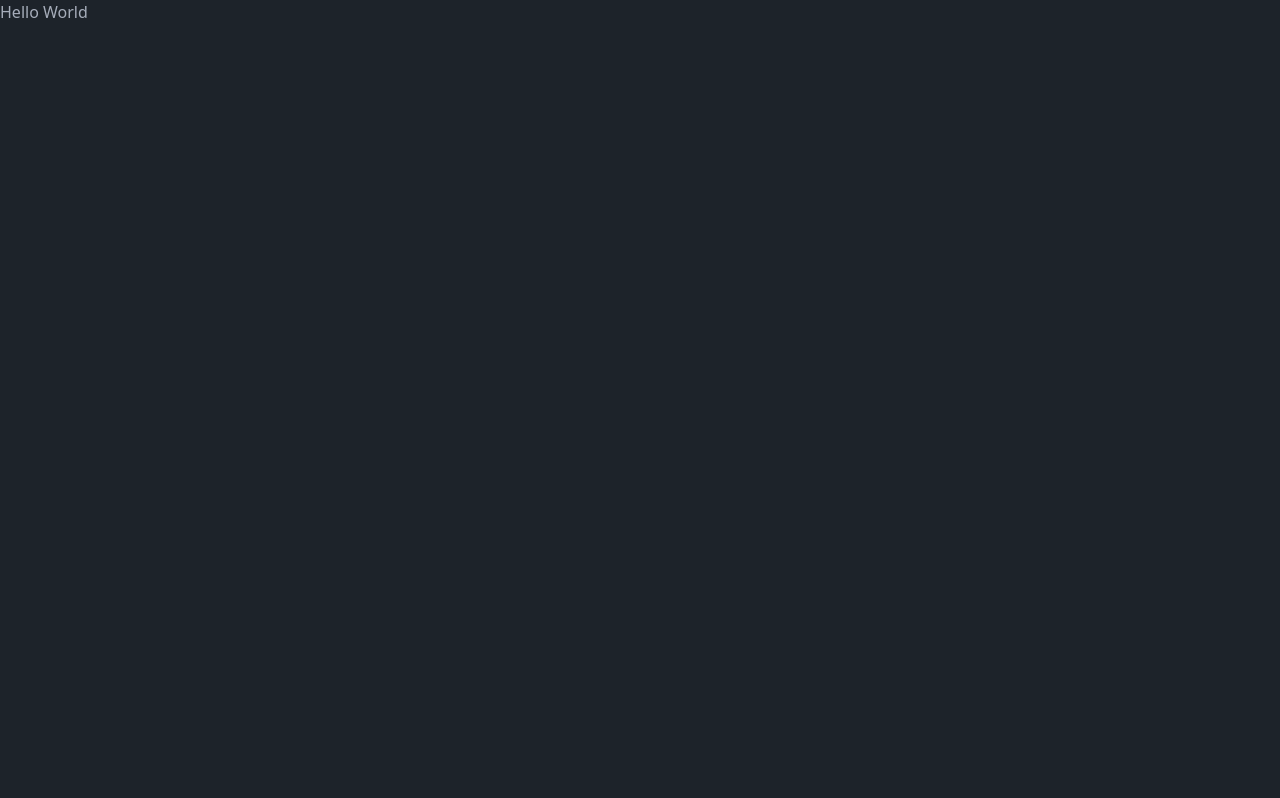
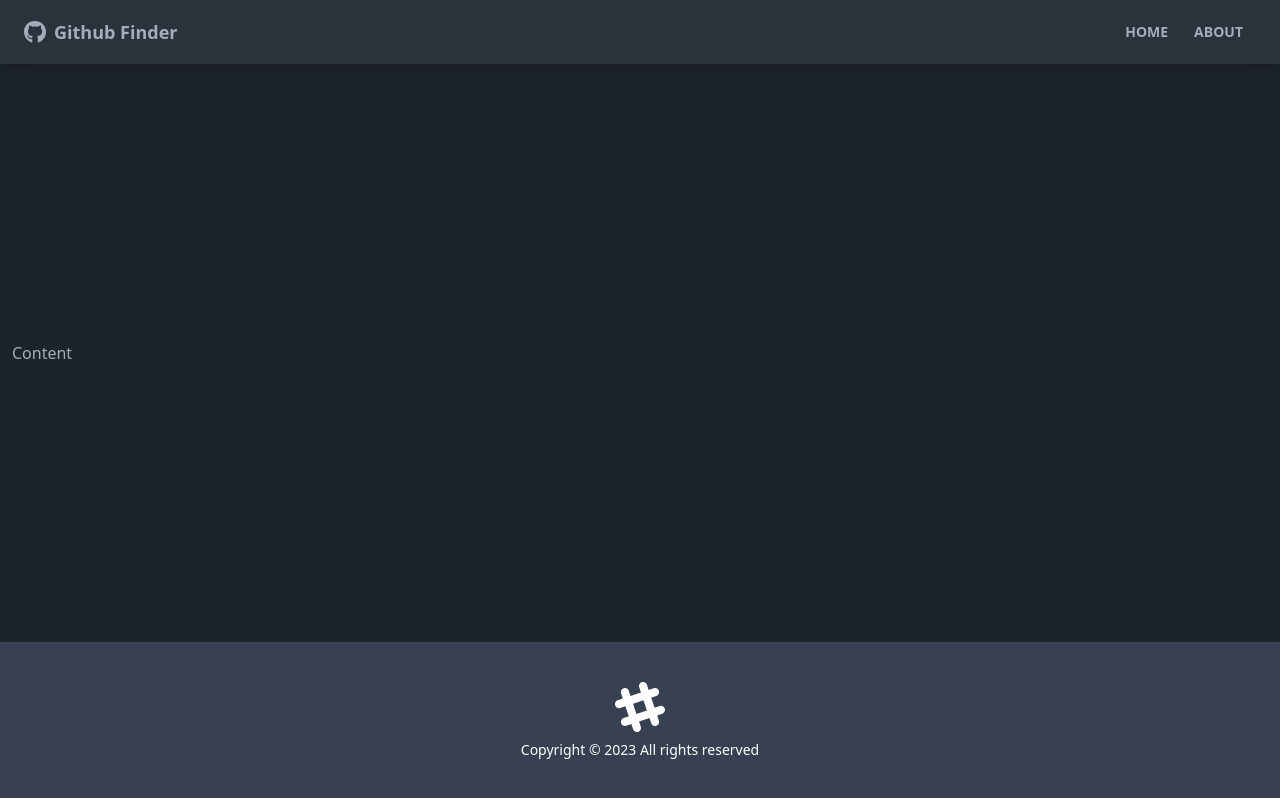
Before and after one commit to nordomcode/GithubFinder, a React (Create React App) app: page / in a window 1280 px wide. Built offline with nearby package versions, Linux system fonts and the light colour scheme.

Commit message:
Navbar and Footer

```diff
--- a/package.json
+++ b/package.json
@@ -8,6 +8,8 @@
     "@testing-library/user-event": "^13.5.0",
     "react": "^18.2.0",
     "react-dom": "^18.2.0",
+    "react-icons": "^4.10.1",
+    "react-router-dom": "^6.14.2",
     "react-scripts": "5.0.1",
     "web-vitals": "^2.1.4"
   },
--- a/src/App.js
+++ b/src/App.js
@@ -1,9 +1,18 @@
+import {BrowserRouter as Router, Route} from 'react-router-dom'
+import Navbar from './components/layout/Navbar'
+import Footer from './components/layout/Footer'
 
 function App() {
   return (
-    <div>
-      <h1>Hello World</h1>
-    </div>
+    <Router>
+      <div className="flex flex-col justify-between h-screen">
+        <Navbar />
+
+        <main className='container mx-auto px-3 pb-12'>Content</main>
+
+        <Footer />
+      </div>
+    </Router>
   );
 }
 
--- /dev/null
+++ b/src/components/layout/Footer.jsx
@@ -0,0 +1,26 @@
+import React from 'react'
+
+function Footer() {
+    const footerYear =new Date().getFullYear()
+  return (
+    <footer className='footer p-10 bg-gray-700 text-primary-content footer-center'>
+        <div>
+        <svg
+          width='50'
+          height='50'
+          viewBox='0 0 24 24'
+          xmlns='http://www.w3.org/2000/svg'
+          fillRule='evenodd'
+          clipRule='evenodd'
+          className='inline-block fill-current'
+        >
+          <path d='M22.672 15.226l-2.432.811.841 2.515c.33 1.019-.209 2.127-1.23 2.456-1.15.325-2.148-.321-2.463-1.226l-.84-2.518-5.013 1.677.84 2.517c.391 1.203-.434 2.542-1.831 2.542-.88 0-1.601-.564-1.86-1.314l-.842-2.516-2.431.809c-1.135.328-2.145-.317-2.463-1.229-.329-1.018.211-2.127 1.231-2.456l2.432-.809-1.621-4.823-2.432.808c-1.355.384-2.558-.59-2.558-1.839 0-.817.509-1.582 1.327-1.846l2.433-.809-.842-2.515c-.33-1.02.211-2.129 1.232-2.458 1.02-.329 2.13.209 2.461 1.229l.842 2.515 5.011-1.677-.839-2.517c-.403-1.238.484-2.553 1.843-2.553.819 0 1.585.509 1.85 1.326l.841 2.517 2.431-.81c1.02-.33 2.131.211 2.461 1.229.332 1.018-.21 2.126-1.23 2.456l-2.433.809 1.622 4.823 2.433-.809c1.242-.401 2.557.484 2.557 1.838 0 .819-.51 1.583-1.328 1.847m-8.992-6.428l-5.01 1.675 1.619 4.828 5.011-1.674-1.62-4.829z'></path>
+        </svg>
+        <p>Copyright &copy; {footerYear} All rights reserved</p>
+        </div>
+
+    </footer>
+  )
+}
+
+export default Footer
--- /dev/null
+++ b/src/components/layout/Navbar.jsx
@@ -0,0 +1,39 @@
+import { FaGithub } from 'react-icons/fa'
+import { Link } from 'react-router-dom'
+import PropTypes from 'prop-types'
+
+function Navbar({ title }) {
+  return (
+    <nav className='navbar mb-12 shadow-lg bg-neutral text-neutral-content'>
+      <div className='container mx-auto'>
+        <div className='flex-none px-2 mx-2'>
+          <FaGithub className='inline pr-2 text-3xl' />
+          <Link to='/' className='text-lg font-bold align-middle'>
+            {title}
+          </Link>
+        </div>
+
+        <div className='flex-1 px-2 mx-2'>
+          <div className='flex justify-end'>
+            <Link to='/' className='btn btn-ghost btn-sm rounded-btn'>
+              Home
+            </Link>
+            <Link to='/about' className='btn btn-ghost btn-sm rounded-btn'>
+              About
+            </Link>
+          </div>
+        </div>
+      </div>
+    </nav>
+  )
+}
+
+Navbar.defaultProps = {
+  title: 'Github Finder',
+}
+
+Navbar.propTypes = {
+  title: PropTypes.string,
+}
+
+export default Navbar
--- a/tailwind.config.js
+++ b/tailwind.config.js
@@ -1,6 +1,6 @@
 /** @type {import('tailwindcss').Config} */
 module.exports = {
-  content: ["./src/**/*.{html,js}"],
+  content: ["./src/**/*.{html,js,jsx}"],
   theme: {
     extend: {},
   },
```
Also changed, not shown: 1 other file (tests, documents, lock files or other folders).
